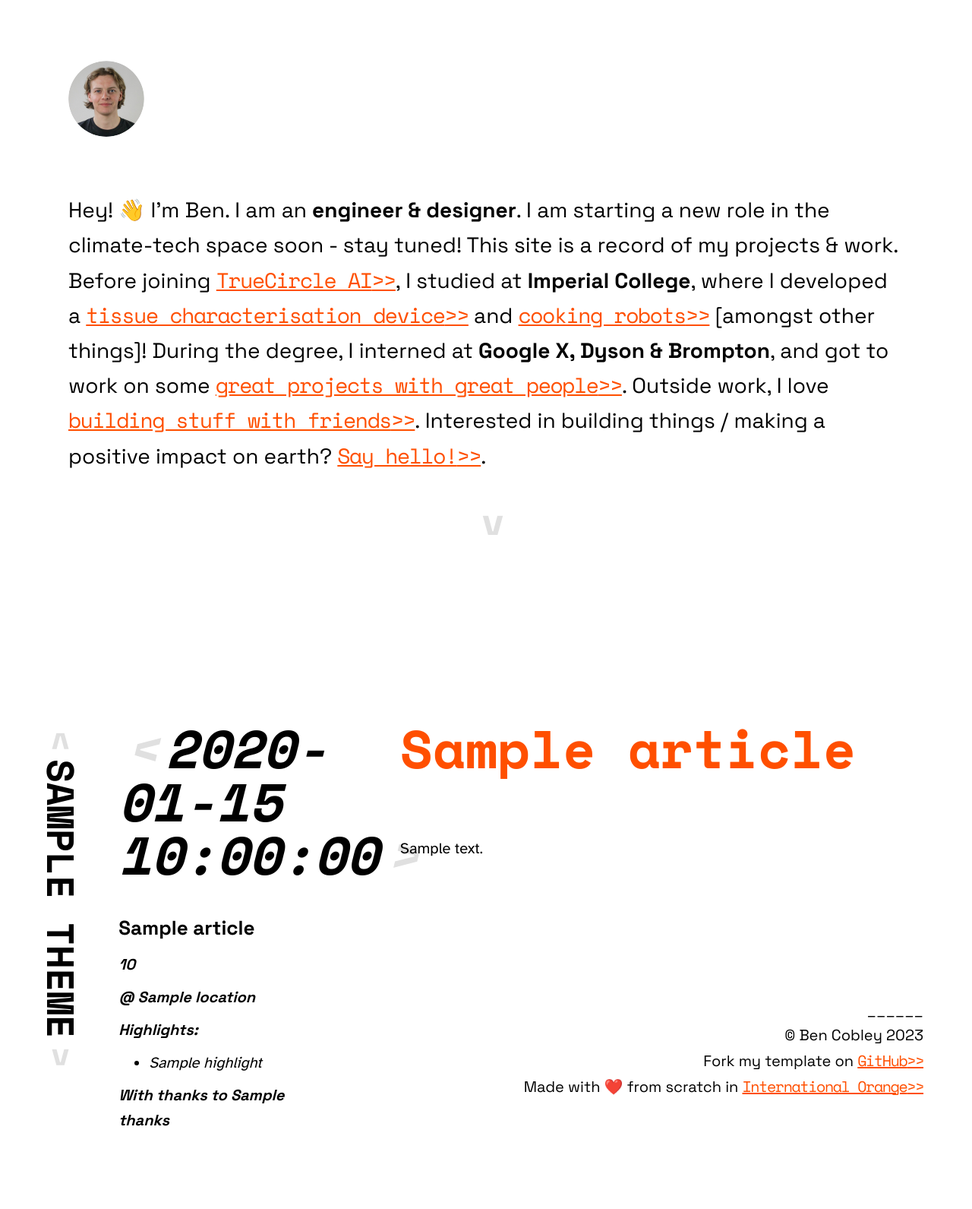
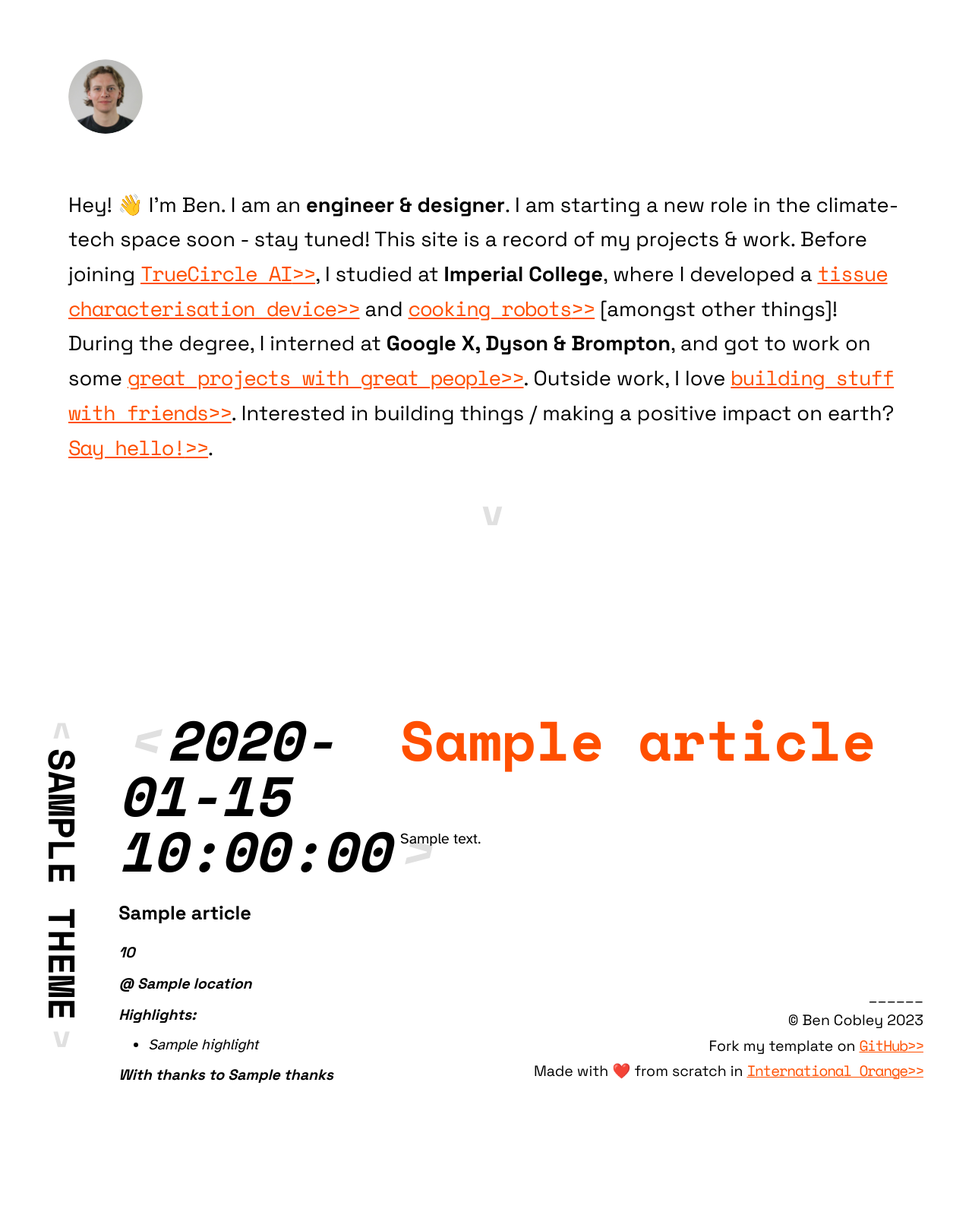
Before and after one commit to bencobley/bencobley.github.io, a Flask app: template templates/timeline.html in a window 1280 px wide. Shown: the whole page at 76% size. After the commit the page ends 1425 px from the top, so only its background shows below. Run offline with Flask 3, Linux system fonts and the light colour scheme; the template is opened without the code that fills it: most values are stand-ins (such as "Sample title", 1, 10 or a date in 2020).

Commit message:
Add skills tags, formatting

```diff
--- a/static/style.css
+++ b/static/style.css
@@ -31,7 +31,7 @@
 
 html {
   scroll-behavior: smooth;
-  font-size: calc(15px + 0.390625vw);
+  font-size: calc(14.5px + 0.390625vw);
 }
 
 /* ===FONTS=== */
@@ -309,10 +309,27 @@ video {
 
 .subtitle {
   display: block;
-  margin-bottom: 0.5rem;
+  margin-bottom: 1rem;
   font-size: 1.3rem;
+  line-height: 1.3;
   font-family: "space-grotesk", sans-serif;
   font-weight: bold;
+}
+
+.skills {
+  display: block;
+  margin-bottom: 0.5rem;
+  font-family: "hyperlegible", sans-serif;
+  font-style: italic;
+  line-height: 1.9;
+}
+
+.skill {
+  background-color: #e0e0e0;
+  white-space: nowrap;
+  padding: 0.2rem;
+  padding-right: 0.3rem;
+  border-radius: 0.3rem;
 }
 
 .duration {
@@ -325,10 +342,10 @@ video {
 
 .location {
   display: block;
+  margin-bottom: 0.5rem;
   font-family: "space-grotesk", sans-serif;
   font-weight: bold;
   font-style: italic;
-  margin-bottom: 0.5rem;
 }
 
 .location::before {
@@ -338,6 +355,7 @@ video {
 .highlights {
   display: block;
   margin-bottom: 0.5rem;
+  line-height: 1.5;
   font-family: "hyperlegible", sans-serif;
   font-style: italic;
 }
@@ -353,7 +371,7 @@ video {
 }
 
 .highlights a:hover {
-  font-style: none;
+  text-decoration: none;
 }
 
 .thanks {
@@ -387,7 +405,7 @@ video {
   /* =THEMES= */
 
   .theme-sticky {
-    padding-top: 2.5rem;
+    padding-top: 2rem;
     padding-bottom: 5rem;
     font-size: 2.5rem;
   }
@@ -395,7 +413,7 @@ video {
   /* =ARTICLES= */
 
   .article-sticky {
-    padding-top: 2.5rem;
+    padding-top: 2rem;
     padding-bottom: 5rem;
     width: 27%;
     max-width: 100%;
@@ -407,7 +425,7 @@ video {
   }
 
   .article-body {
-    padding-top: 2.5rem;
+    padding-top: 2rem;
     padding-bottom: 5rem;
     left: 35%;
     top: 0;
@@ -423,7 +441,7 @@ video {
     font-family: "space-mono", monospace;
     font-weight: bold;
     color: var(--international-orange);
-    font-size: 3.5rem;
+    font-size: 3.75rem;
     line-height: 1;
   }
 
@@ -433,7 +451,7 @@ video {
   }
 
   .date {
-    margin-bottom: 2rem;
-    font-size: 3.5rem;
+    margin-bottom: 1.5rem;
+    font-size: 3.75rem;
   }
 }
```
